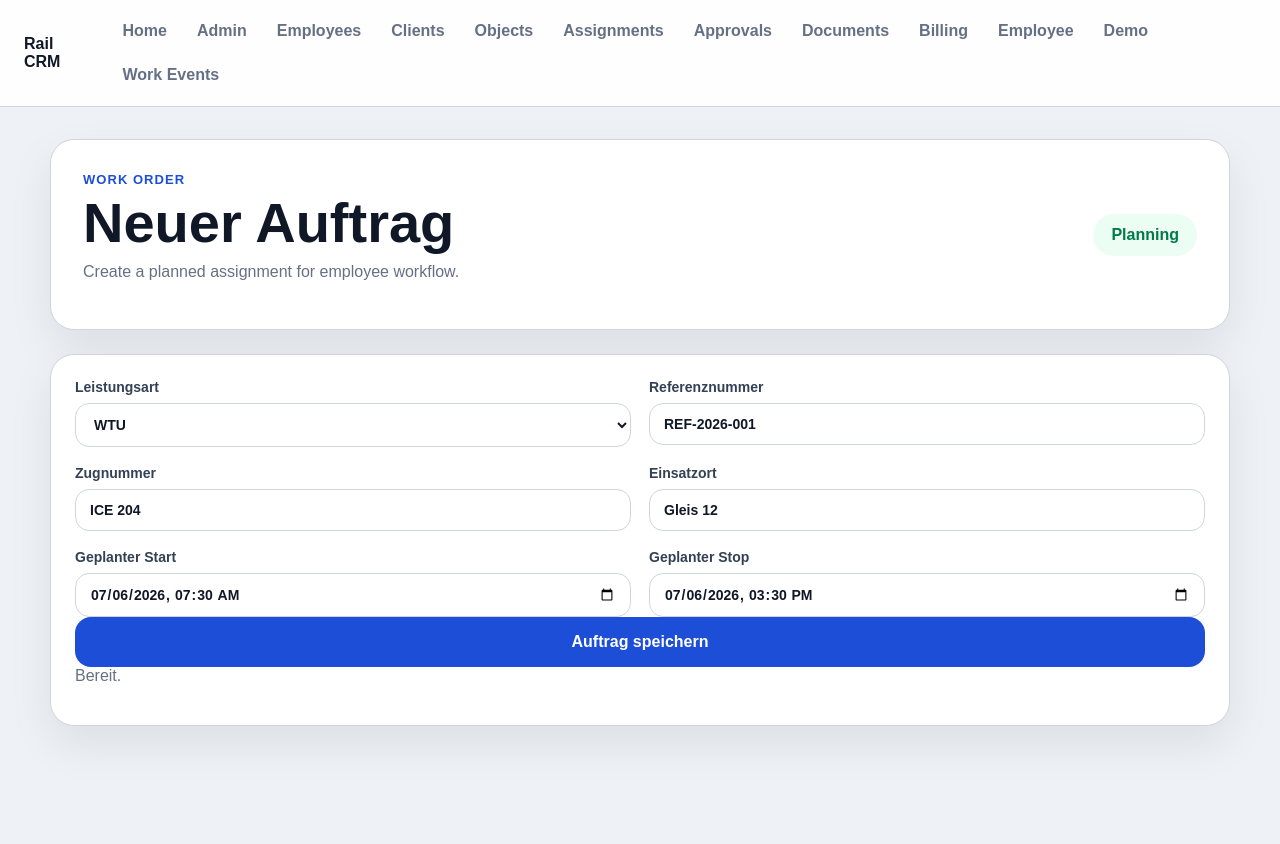
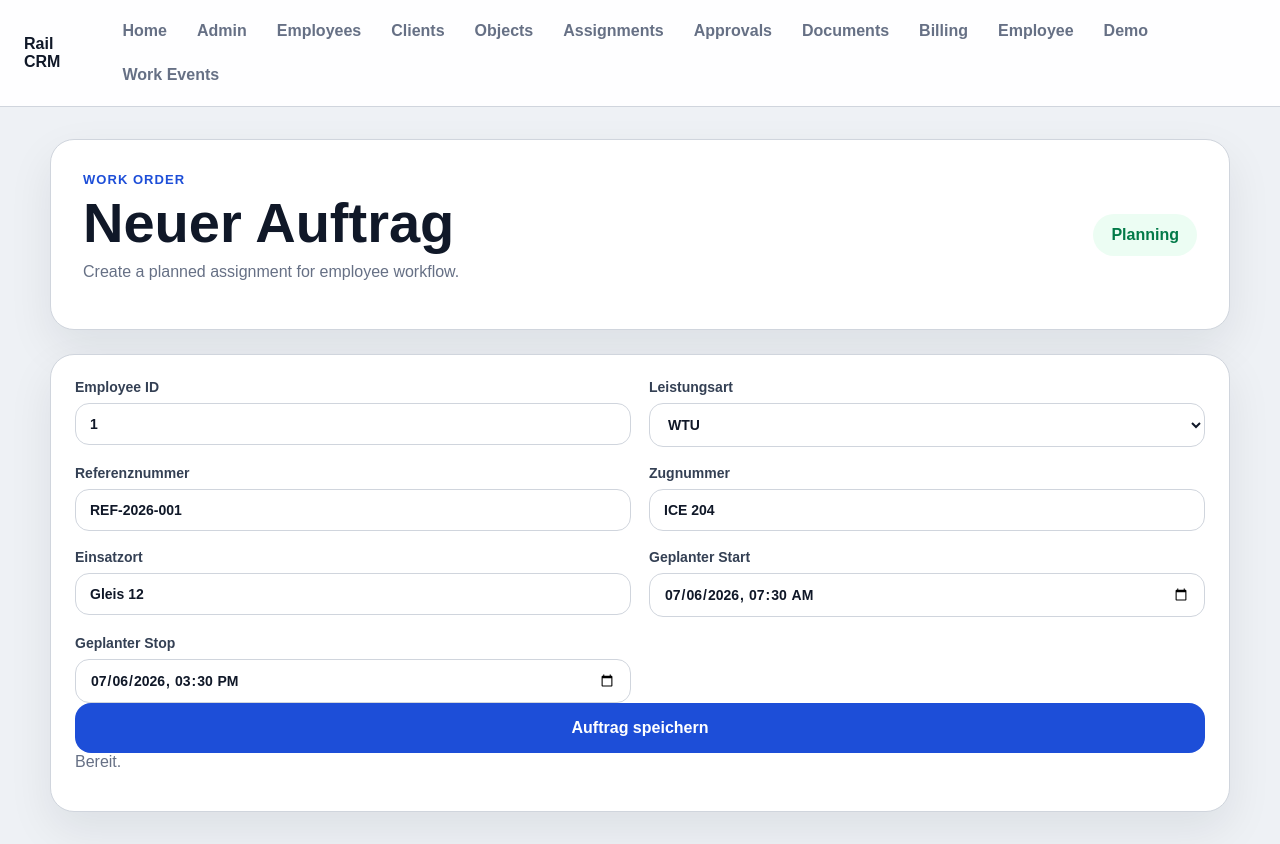
Before and after one commit to Webartdp/rail-crm-platform, a Next.js app in the folder frontend/: page /work-orders/new in a window 1280 px wide. Before the commit the page ends 800 px from the top, so only its background shows below. Built offline with nearby package versions, Linux system fonts and the light colour scheme; no server answers.

Commit message:
Assign new work orders to employee

```diff
--- a/frontend/app/work-orders/new/page.tsx
+++ b/frontend/app/work-orders/new/page.tsx
@@ -6,6 +6,7 @@ import { createWorkOrder } from '../../../lib/work-orders';
 const leistungsartOptions = ['WTU', 'WSU', 'E-WU', 'Rb', 'Azf', 'RID-Kontrolle', 'Zugbeschtreifung'];
 
 export default function NewWorkOrderPage() {
+  const [employeeId, setEmployeeId] = useState('1');
   const [leistungsart, setLeistungsart] = useState('WTU');
   const [referenznummer, setReferenznummer] = useState('REF-2026-001');
   const [zugnummer, setZugnummer] = useState('ICE 204');
@@ -19,6 +20,7 @@ export default function NewWorkOrderPage() {
 
     try {
       await createWorkOrder({
+        employee_id: Number(employeeId),
         title,
         reference_number: referenznummer,
         leistungsart,
@@ -46,6 +48,7 @@ export default function NewWorkOrderPage() {
 
       <section className="panel">
         <div className="form-grid">
+          <label>Employee ID<input value={employeeId} onChange={(event) => setEmployeeId(event.target.value)} /></label>
           <label>Leistungsart<select value={leistungsart} onChange={(event) => setLeistungsart(event.target.value)}>{leistungsartOptions.map((item) => <option key={item}>{item}</option>)}</select></label>
           <label>Referenznummer<input value={referenznummer} onChange={(event) => setReferenznummer(event.target.value)} /></label>
           <label>Zugnummer<input value={zugnummer} onChange={(event) => setZugnummer(event.target.value)} /></label>
```
